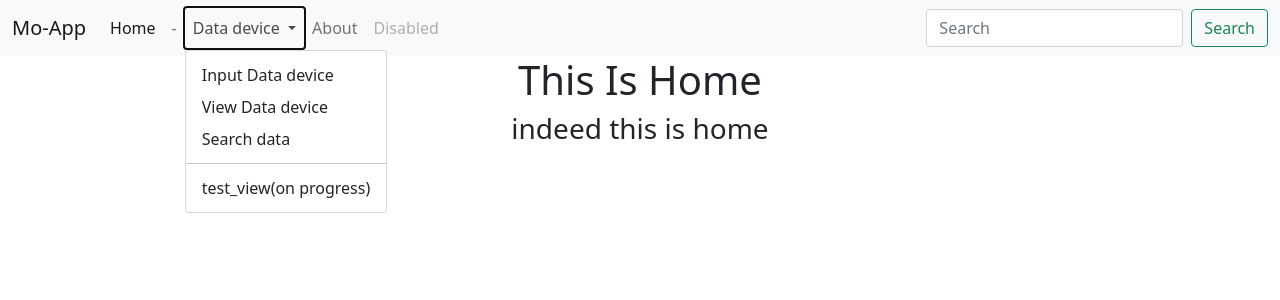
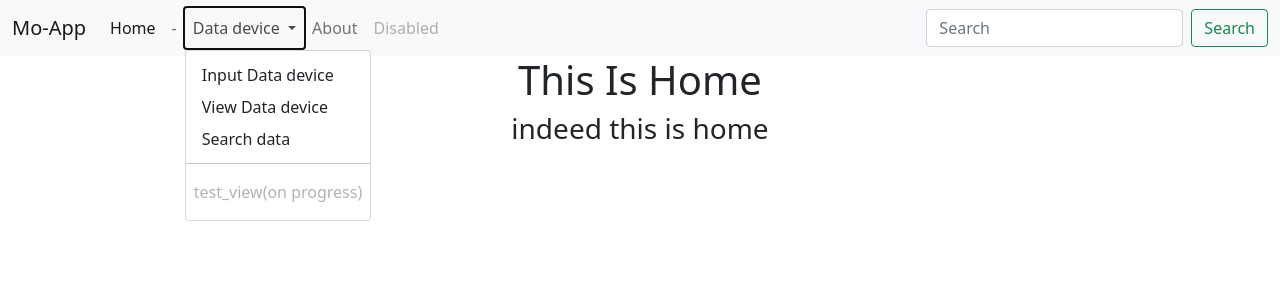
Before and after one commit to kenmo08/indonetsource, a PHP site: page /index.php in a window 1280 px wide, after a click on "Data device". Shown: the top 300 px of the page. Run offline with PHP 8.4, Linux system fonts and the light colour scheme.

Commit message:
second commit

```diff
--- a/index.php
+++ b/index.php
@@ -34,11 +34,11 @@
                   <li><a class="dropdown-item" href="index.php?page=informasi">Search data</a></li>
                   <li><hr class="dropdown-divider"></li>
 
-                  <li><a class="dropdown-item" href="index.php?page=test_view">test_view(on progress)</a></li>
+                  <li><a class="dropdown-item nav-link disabled" href="index.php?page=test_view">test_view(on progress)</a></li>
                 </ul>
               </li>
               <li class="nav-item">
-                <a class="nav-link" href="#">About</a>
+                <a class="nav-link" href="https://github.com/kenmo08">About</a>
               </li>
               <li class="nav-item">
                 <a class="nav-link disabled">Disabled</a>
```
